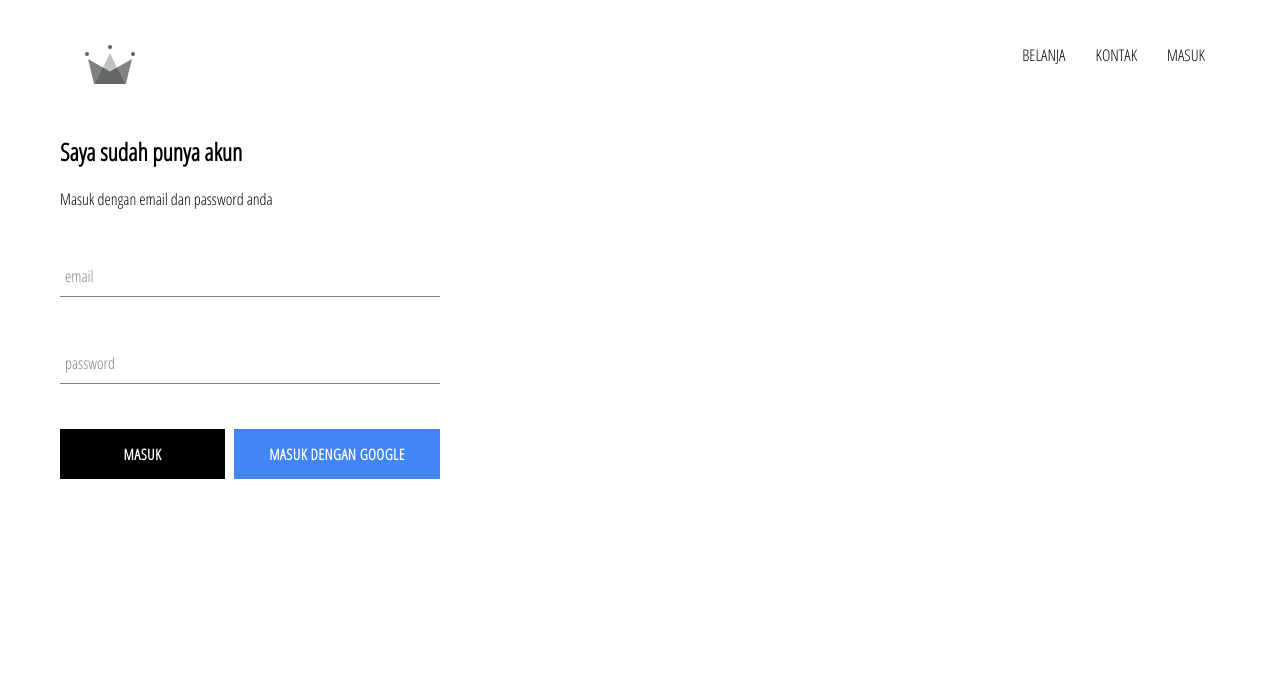
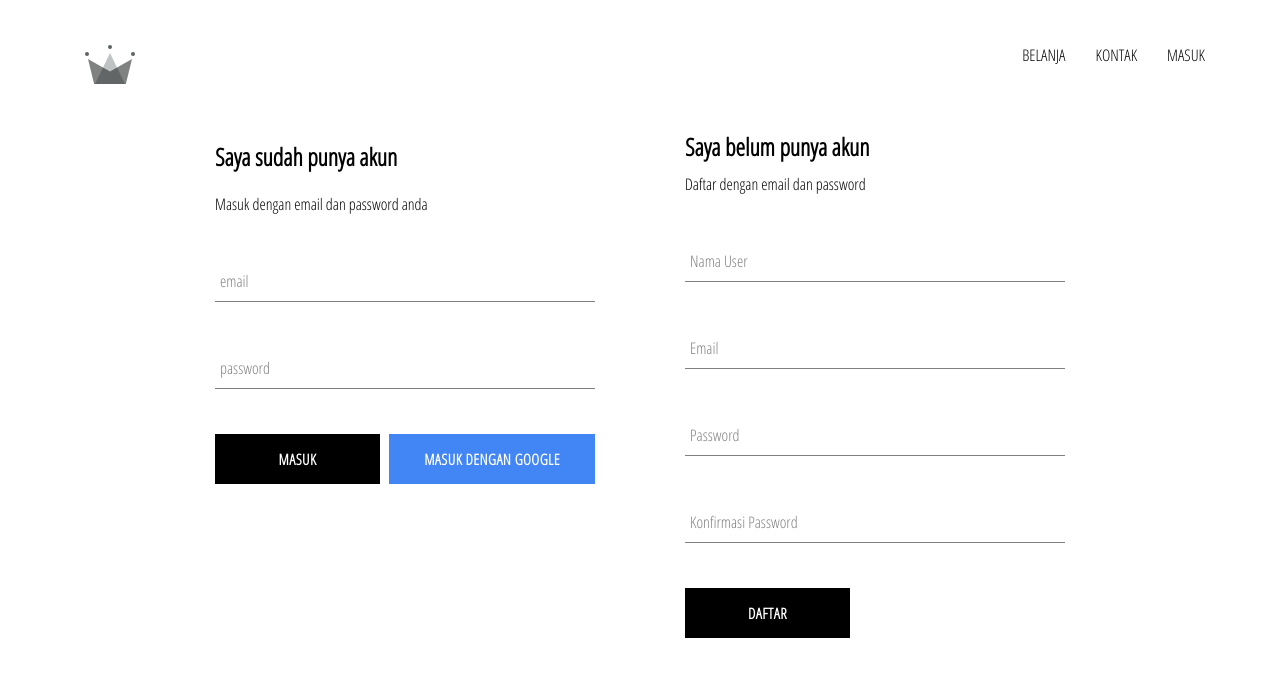
Before and after one commit to Tombeno/crown-clothing, a React (Create React App) app: page /login in a window 1280 px wide. Shown: the top 676 px of the page. Built offline with nearby package versions, Linux system fonts and the light colour scheme; no server answers.

Commit message:
fitur daftar akun

```diff
--- a/src/App.js
+++ b/src/App.js
@@ -7,7 +7,7 @@ import HomePage from './pages/homepage/homepage.component';
 import ShopPage from './pages/toko/toko.component';
 import MasukKeluar from './pages/masuk-keluar/masuk-keluar.component';
 import Header from './components/header/header.component';
-import { auth } from './firebase/firebase.utils';
+import { auth, createUserProfileDocument } from './firebase/firebase.utils';
 
 
 
@@ -24,10 +24,21 @@ class App extends React.Component {
   unsubscribeFromAuth = null;
 
   componentDidMount() {
-    this.unsubscribeFromAuth = auth.onAuthStateChanged(user => {
-      this.setState({ currentUser: user });
+    this.unsubscribeFromAuth = auth.onAuthStateChanged(async userAuth => {
+      if (userAuth) {
+        const userRef = await createUserProfileDocument(userAuth);
 
-      console.log(user);
+        userRef.onSnapshot(snapShot => {
+          this.setState({
+            currentUser: {
+              id: snapShot.id,
+              ...snapShot.data()
+            }
+          });
+        });
+      }
+
+      this.setState({ currentUser: userAuth });
     });
   }
 
--- /dev/null
+++ b/src/components/sign-out/sign-up.component.jsx
@@ -0,0 +1,103 @@
+import React from 'react';
+
+import FormInput from '../form-input/form-input.component';
+import CostumButton from '../costum-button/costum-button.component';
+
+import { auth, createUserProfileDocument } from '../../firebase/firebase.utils';
+
+import './sign-up.styles.scss';
+
+class SignUp extends React.Component {
+  constructor() {
+    super();
+
+    this.state = {
+      displayName: '',
+      email: '',
+      password: '',
+      confirmPassword: ''
+    };
+  }
+
+  handleSubmit = async event => {
+    event.preventDefault();
+
+    const { displayName, email, password, confirmPassword } = this.state;
+
+    if (password !== confirmPassword) {
+      alert("passwords tidak sama");
+      return;
+    }
+
+    try {
+      const { user } = await auth.createUserWithEmailAndPassword(
+        email,
+        password
+      );
+
+      await createUserProfileDocument(user, { displayName });
+
+      this.setState({
+        displayName: '',
+        email: '',
+        password: '',
+        confirmPassword: ''
+      });
+    } catch (error) {
+      console.error(error);
+    }
+  };
+
+  handleChange = event => {
+    const { name, value } = event.target;
+
+    this.setState({ [name]: value });
+  };
+
+  render() {
+    const { displayName, email, password, confirmPassword } = this.state;
+    return (
+      <div className='sign-up'>
+        <h2 className='title'>Saya belum punya akun</h2>
+        <span>Daftar dengan email dan password</span>
+        <form className='sign-up-form' onSubmit={this.handleSubmit}>
+          <FormInput
+            type='text'
+            name='displayName'
+            value={displayName}
+            onChange={this.handleChange}
+            label='Nama User'
+            required
+          />
+          <FormInput
+            type='email'
+            name='email'
+            value={email}
+            onChange={this.handleChange}
+            label='Email'
+            required
+          />
+          <FormInput
+            type='password'
+            name='password'
+            value={password}
+            onChange={this.handleChange}
+            label='Password'
+            required
+          />
+          <FormInput
+            type='password'
+            name='confirmPassword'
+            value={confirmPassword}
+            onChange={this.handleChange}
+            label='Konfirmasi Password'
+            required
+          />
+          <CostumButton type='submit'>DAFTAR</CostumButton>
+        </form>
+      </div>
+    );
+  }
+}
+
+export default SignUp;
--- /dev/null
+++ b/src/components/sign-out/sign-up.styles.scss
@@ -0,0 +1,9 @@
+.sign-up {
+    display: flex;
+    flex-direction: column;
+    width: 380px;
+
+    .title {
+      margin: 10px 0;
+    }
+  }
--- a/src/firebase/firebase.utils.js
+++ b/src/firebase/firebase.utils.js
@@ -18,6 +18,31 @@ const config =
 
 firebase.initializeApp(config);
 
+export const createUserProfileDocument = async (userAuth, additionalData) => {
+    if (!userAuth) return;
+
+    const userRef = firestore.doc(`users/${userAuth.uid}`);
+
+    const snapShot = await userRef.get();
+
+    if (!snapShot.exists) {
+      const { displayName, email } = userAuth;
+      const createdAt = new Date();
+      try {
+        await userRef.set({
+          displayName,
+          email,
+          createdAt,
+          ...additionalData
+        });
+      } catch (error) {
+        console.log('error buat user', error.message);
+      }
+    }
+
+    return userRef;
+  };
+
 export const auth = firebase.auth();
 export const firestore = firebase.firestore();
 
--- a/src/pages/masuk-keluar/masuk-keluar.component.jsx
+++ b/src/pages/masuk-keluar/masuk-keluar.component.jsx
@@ -1,12 +1,14 @@
 import React from 'react';
 
 import Masuk from '../../components/sign-in/sign-in.component'
+import SignUp from '../../components/sign-out/sign-up.component'
 
 import './masuk-keluar.styles.scss';
 
 const MasukKeluar = () => (
     <div className="masuk-keluar">
-        <Masuk/>
+        <Masuk />
+        <SignUp />
     </div>
 );
 
--- a/src/pages/masuk-keluar/masuk-keluar.styles.scss
+++ b/src/pages/masuk-keluar/masuk-keluar.styles.scss
@@ -0,0 +1,6 @@
+.masuk-keluar {
+    width: 850px;
+    display: flex;
+    justify-content: space-between;
+    margin: 30px auto;
+  }
```
